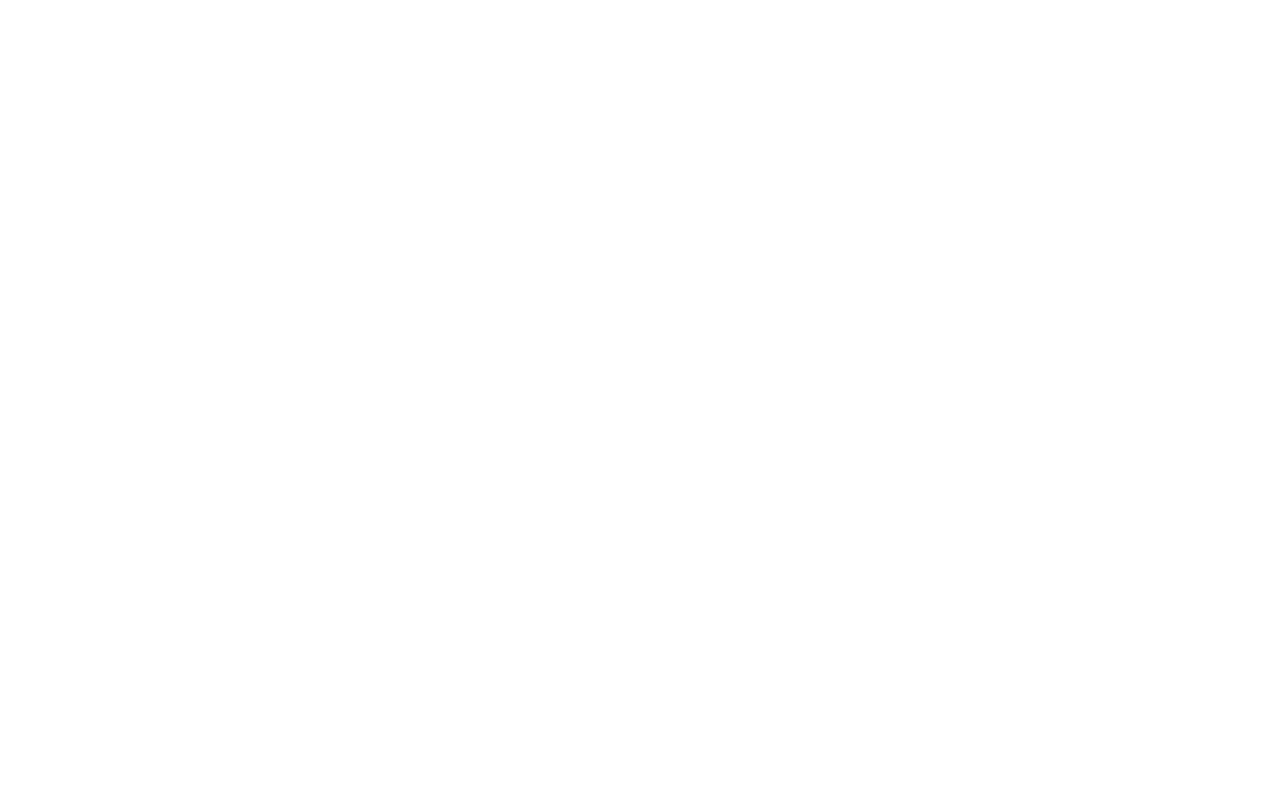
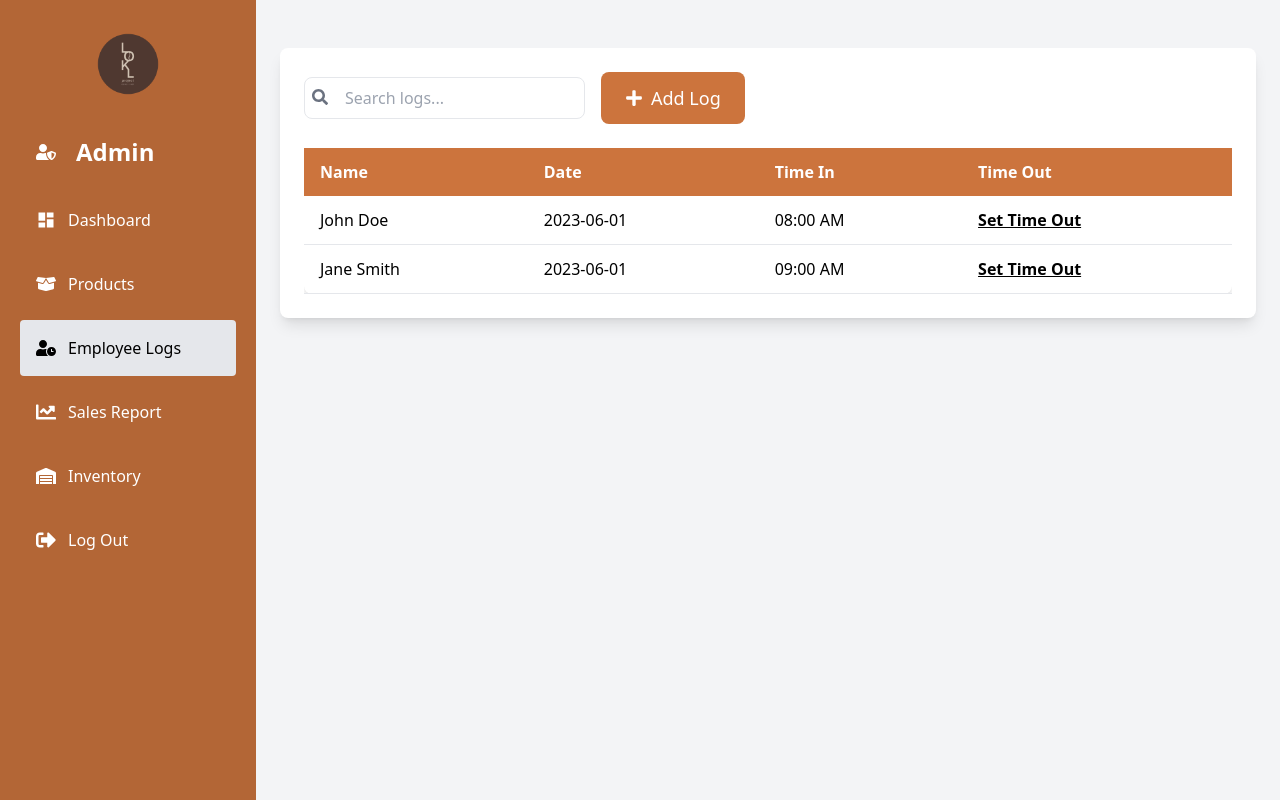
Before and after one commit to zekiro-ox/Cafe-Lokl, a React (Vite) app: page /employee-logs in a window 1280 px wide. Before the commit this address had no page. Built offline with nearby package versions, Linux system fonts and the light colour scheme.

Commit message:
Added Employee Log

```diff
--- a/index.html
+++ b/index.html
@@ -2,7 +2,7 @@
 <html lang="en">
   <head>
     <meta charset="UTF-8" />
-    <link rel="icon" type="image/svg+xml" href="/vite.svg" />
+    <link rel="icon" type="image/svg+xml" href="src/assets/logo.png" />
     <meta name="viewport" content="width=device-width, initial-scale=1.0" />
     <title>LOKL Project</title>
   </head>
--- /dev/null
+++ b/src/AddLogForm.jsx
@@ -0,0 +1,71 @@
+import React, { useState } from "react";
+
+const AddLogForm = ({ onAddLog }) => {
+  const [name, setName] = useState("");
+  const [date, setDate] = useState("");
+  const [timeIn, setTimeIn] = useState("");
+
+  const handleSubmit = (e) => {
+    e.preventDefault();
+    onAddLog({
+      id: Date.now(),
+      name,
+      date,
+      timeIn: convertTo12HourFormat(timeIn),
+      timeOut: "",
+    });
+    setName("");
+    setDate("");
+    setTimeIn("");
+  };
+
+  const convertTo12HourFormat = (time) => {
+    const [hours, minutes] = time.split(":");
+    const period = hours >= 12 ? "PM" : "AM";
+    const adjustedHours = hours % 12 || 12;
+    return `${adjustedHours}:${minutes} ${period}`;
+  };
+
+  return (
+    <form onSubmit={handleSubmit} className="space-y-4">
+      <div className="flex flex-col">
+        <label className="mb-2 font-semibold">Name</label>
+        <input
+          type="text"
+          value={name}
+          onChange={(e) => setName(e.target.value)}
+          required
+          className="p-2 border rounded-lg focus:outline-none focus:ring-2 focus:ring-brown-500"
+        />
+      </div>
+      <div className="flex flex-col">
+        <label className="mb-2 font-semibold">Date</label>
+        <input
+          type="date"
+          value={date}
+          onChange={(e) => setDate(e.target.value)}
+          required
+          className="p-2 border rounded-lg focus:outline-none focus:ring-2 focus:ring-brown-500"
+        />
+      </div>
+      <div className="flex flex-col">
+        <label className="mb-2 font-semibold">Time In</label>
+        <input
+          type="time"
+          value={timeIn}
+          onChange={(e) => setTimeIn(e.target.value)}
+          required
+          className="p-2 border rounded-lg focus:outline-none focus:ring-2 focus:ring-brown-500"
+        />
+      </div>
+      <button
+        type="submit"
+        className="px-4 py-2 bg-brown-500 text-white rounded-lg hover:bg-brown-600"
+      >
+        Add Log
+      </button>
+    </form>
+  );
+};
+
+export default AddLogForm;
--- a/src/App.jsx
+++ b/src/App.jsx
@@ -3,6 +3,7 @@
 import Login from "./Login";
 import Dashboard from "./Dashboard";
 import ProductPage from "./ProductPage";
+import EmployeeLog from "./EmployeeLogs";
 
 function App() {
   return (
@@ -11,6 +12,7 @@
         <Route path="/" element={<Login />} />
         <Route path="/dashboard" element={<Dashboard />} />
         <Route path="/products" element={<ProductPage />} />
+        <Route path="/employee-logs" element={<EmployeeLog />} />
       </Routes>
     </Router>
   );
--- /dev/null
+++ b/src/EmployeeLogs.jsx
@@ -0,0 +1,160 @@
+import React, { useState } from "react";
+import { FaPlus, FaSearch } from "react-icons/fa";
+import Sidebar from "./Sidebar";
+import AddLogForm from "./AddLogForm";
+
+const EmployeeLog = () => {
+  const [searchTerm, setSearchTerm] = useState("");
+  const [logs, setLogs] = useState([
+    {
+      id: 1,
+      name: "John Doe",
+      date: "2023-06-01",
+      timeIn: "08:00 AM",
+      timeOut: "",
+    },
+    {
+      id: 2,
+      name: "Jane Smith",
+      date: "2023-06-01",
+      timeIn: "09:00 AM",
+      timeOut: "",
+    },
+    // Add more mock data here
+  ]);
+  const [isFormVisible, setFormVisible] = useState(false);
+  const [editLogId, setEditLogId] = useState(null);
+  const [newTimeOut, setNewTimeOut] = useState("");
+
+  const handleSearchChange = (event) => {
+    setSearchTerm(event.target.value);
+  };
+
+  const handleAddLog = (newLog) => {
+    setLogs((prevLogs) => [...prevLogs, newLog]);
+    setFormVisible(false);
+  };
+
+  const handleTimeOutChange = (id, newTimeOut) => {
+    setNewTimeOut(newTimeOut);
+  };
+
+  const handleSaveTimeOut = (id) => {
+    if (!newTimeOut) {
+      alert("Please select a time before saving.");
+      return;
+    }
+
+    setLogs((prevLogs) =>
+      prevLogs.map((log) =>
+        log.id === id
+          ? { ...log, timeOut: formatTimeTo12Hour(newTimeOut) }
+          : log
+      )
+    );
+    setEditLogId(null);
+    setNewTimeOut("");
+  };
+
+  const formatTimeTo12Hour = (time) => {
+    const [hours, minutes] = time.split(":");
+    let hour = parseInt(hours, 10);
+    const meridiem = hour >= 12 ? "PM" : "AM";
+    hour = hour % 12 || 12;
+    return `${hour}:${minutes} ${meridiem}`;
+  };
+
+  const filteredLogs = logs.filter(
+    (log) =>
+      log.name.toLowerCase().includes(searchTerm.toLowerCase()) ||
+      log.date.includes(searchTerm)
+  );
+
+  return (
+    <div className="p-6 lg:ml-64 bg-gray-100 min-h-screen">
+      <Sidebar />
+      <div className="p-6 bg-white shadow-lg rounded-lg mt-6">
+        <div className="flex justify-between items-center mb-6">
+          <div className="flex items-center space-x-4">
+            <div className="relative flex-1">
+              <input
+                type="text"
+                placeholder="Search logs..."
+                value={searchTerm}
+                onChange={handleSearchChange}
+                className="p-2 pl-10 border rounded-lg focus:outline-none focus:ring-2 focus:ring-brown-500 w-full md:w-auto"
+              />
+              <FaSearch className="absolute top-3 left-2 text-gray-500" />
+            </div>
+            <button
+              onClick={() => setFormVisible(!isFormVisible)}
+              className="flex items-center px-4 py-2 bg-brown-500 text-white rounded-lg hover:bg-brown-600 md:px-6 md:py-3 md:text-lg"
+            >
+              <FaPlus className="mr-2" /> {isFormVisible ? "Cancel" : "Add Log"}
+            </button>
+          </div>
+        </div>
+        {isFormVisible && <AddLogForm onAddLog={handleAddLog} />}
+        <div className="overflow-x-auto mt-6">
+          <table className="min-w-full bg-white rounded-lg shadow-md">
+            <thead className="bg-brown-500 text-white">
+              <tr>
+                <th className="py-3 px-4 text-left">Name</th>
+                <th className="py-3 px-4 text-left">Date</th>
+                <th className="py-3 px-4 text-left">Time In</th>
+                <th className="py-3 px-4 text-left">Time Out</th>
+              </tr>
+            </thead>
+            <tbody>
+              {filteredLogs.map((log) => (
+                <tr key={log.id} className="border-b">
+                  <td className="py-3 px-4">{log.name}</td>
+                  <td className="py-3 px-4">{log.date}</td>
+                  <td className="py-3 px-4">{log.timeIn}</td>
+                  <td className="py-3 px-4">
+                    {editLogId === log.id ? (
+                      <div className="flex items-center">
+                        <input
+                          type="time"
+                          value={
+                            newTimeOut ||
+                            (log.timeOut ? log.timeOut.split(" ")[0] : "")
+                          }
+                          onChange={(e) =>
+                            handleTimeOutChange(log.id, e.target.value)
+                          }
+                          required
+                          className="p-2 border rounded-lg focus:outline-none focus:ring-2 focus:ring-brown-500"
+                        />
+                        <button
+                          onClick={() => handleSaveTimeOut(log.id)}
+                          className="ml-2 px-4 py-2 bg-green-500 text-white rounded-lg hover:bg-green-600"
+                        >
+                          Save
+                        </button>
+                      </div>
+                    ) : (
+                      <div
+                        className="cursor-pointer font-semibold underline"
+                        onClick={() => {
+                          setEditLogId(log.id);
+                          setNewTimeOut(
+                            log.timeOut ? log.timeOut.split(" ")[0] : ""
+                          );
+                        }}
+                      >
+                        {log.timeOut || "Set Time Out"}
+                      </div>
+                    )}
+                  </td>
+                </tr>
+              ))}
+            </tbody>
+          </table>
+        </div>
+      </div>
+    </div>
+  );
+};
+
+export default EmployeeLog;
--- a/src/Login.jsx
+++ b/src/Login.jsx
@@ -1,6 +1,7 @@
 import React, { useState } from "react";
 import { useNavigate } from "react-router-dom";
 import { FaEye, FaEyeSlash } from "react-icons/fa"; // Importing icons
+import logo from "./assets/logo.png"; // Update the path as necessary
 
 const Login = () => {
   const navigate = useNavigate();
@@ -28,6 +29,9 @@
   return (
     <div className="min-h-screen flex items-center justify-center bg-gradient-to-r from-brown-500 to-brown-400">
       <div className="bg-white p-8 rounded-2xl shadow-2xl w-96">
+        <div className="flex justify-center mb-4">
+          <img src={logo} alt="Logo" className="h-20 w-auto" />
+        </div>
         <h2 className="text-3xl mb-4 text-center font-bold text-brown-500">
           Login Now
         </h2>
--- a/src/ProductPage.jsx
+++ b/src/ProductPage.jsx
@@ -95,7 +95,6 @@
       <Sidebar />
       <div className="p-6 bg-white shadow-lg rounded-lg mt-6">
         <div className="flex justify-between items-center mb-6">
-          <h2 className="text-3xl font-bold text-brown-500">Products</h2>
           <div className="flex items-center space-x-4">
             <div className="relative flex-1">
               <input
--- a/src/Sidebar.jsx
+++ b/src/Sidebar.jsx
@@ -11,6 +11,7 @@
   FaUserShield,
 } from "react-icons/fa";
 import { MdDashboard } from "react-icons/md";
+import logo from "./assets/logo.png"; // Update the path as necessary
 
 const Sidebar = () => {
   const location = useLocation();
@@ -60,6 +61,9 @@
         style={{ backgroundColor: "#B36636" }} // Set background color to brown
       >
         <div className="h-full px-3 py-4 overflow-y-auto m-2">
+          <div className="flex items-center justify-center mb-4">
+            <img src={logo} alt="Logo" className="h-20 w-auto" />
+          </div>
           <ul className="space-y-2 font-medium text-white">
             <li className="flex items-center p-4 rounded text-white font-bold text-2xl">
               <FaUserShield className="flex-shrink-0 w-5 h-5 mr-2" />
@@ -96,7 +100,7 @@
             <li>
               <Link
                 to="/employee-logs"
-                className={`flex items-center p-4 rounded${
+                className={`flex items-center p-4 rounded ${
                   activeLink === "/employee-logs"
                     ? "bg-gray-200 text-black"
                     : "text-white hover:bg-gray-200 hover:text-black"
```
Also changed, not shown: src/assets/logo.png (added).
